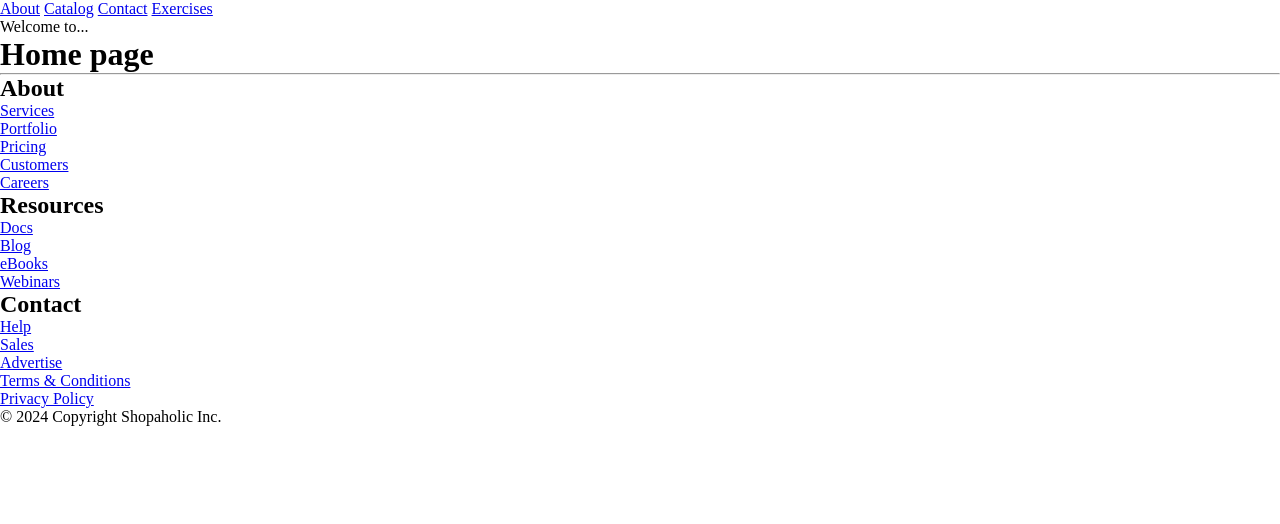
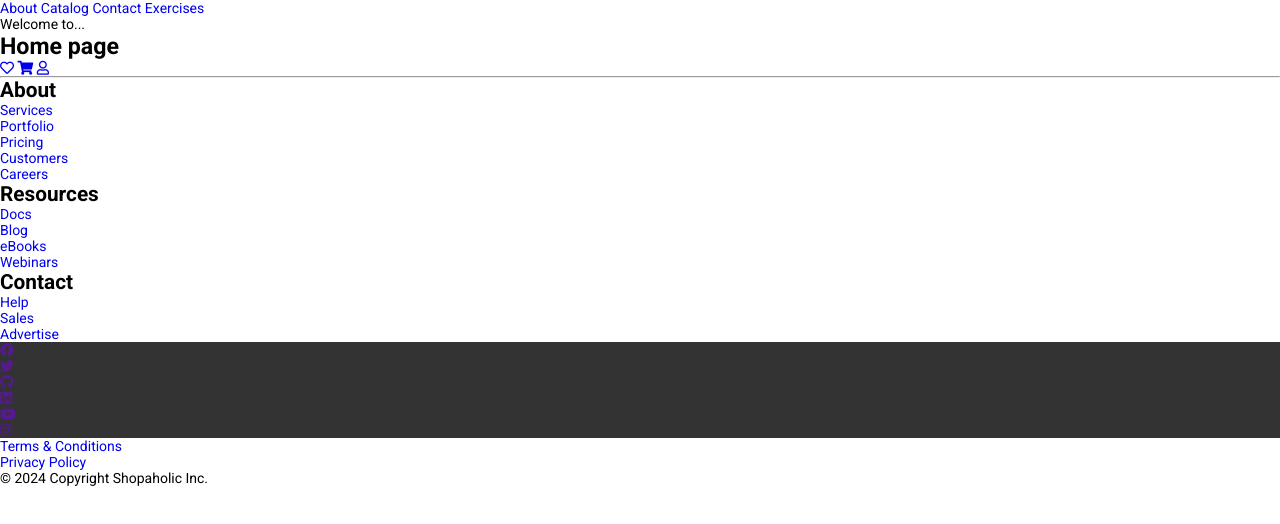
Before and after one commit to KatyaHretska/Hretska.github.io, a plain HTML site: page index.html in a window 1280 px wide. Drawn offline with Linux system fonts and the light colour scheme.

Commit message:
add hw 5

```diff
--- a/css/common.css
+++ b/css/common.css
@@ -1,6 +1,10 @@
 * {
     margin: 0;
     padding: 0;
+}
+:root {
+    --primary-font-family: 'Roboto', sans-serif;
+    --primary-font-size: 0.875rem;
 }
 
 html {
@@ -12,3 +16,7 @@ footer {
     --footer-text-color: #fff;
     --fuuter-bg-color: #000;
 }
+
+a {
+    text-decoration: none;
+}
--- a/css/main.css
+++ b/css/main.css
@@ -1,5 +1,30 @@
 @import url("common.css");
+@import url("https://cdnjs.cloudflare.com/ajax/libs/font-awesome/5.14.0/css/all.min.css");
+
 body {
     color: var(--primary-text-color);
     background: var(--primary-bg-color);
+    font-family: var(--primary-font-family);
+    font-size: var(--primary-font-size);
 }
+
+h1,h2,h3 {
+    font-weight: 700;
+}
+
+h1 {
+    font-size: 1.45rem;
+}
+
+h2 {
+    font-size: 1.3rem;
+}
+
+.list-unstyled {
+    list-style: none;
+}
+
+.footer-social {
+    color: #eee;
+    background-color: #333;
+}
--- /dev/null
+++ b/exercises/lecture-05/css/main.css
@@ -0,0 +1,18 @@
+
+body {
+    font-family: 'Roboto', sans-serif;
+    font-size: 16px;
+    > div {
+    font-size: 1.6em ;
+        > span span {
+            font-size: 1.6em ;
+        }
+    }
+    > strong {
+        font-size: 1.6em;
+     }    /* хоча можна було і не писати саме для стронг і так би було 25.6 пікселів, бо стронг загорнутий у дів*/
+}
+
+ul {
+    list-style: square;
+}
--- a/index.html
+++ b/index.html
@@ -6,17 +6,30 @@
     <title>Моя домашня сторінка</title>
     <link rel="stylesheet" href="css/main.css" />
     <link rel="icon" href="favicon_io/favicon.ico" type="image/x-icon" />
+    <link rel="preconnect" href="https://fonts.googleapis.com" />
+    <link rel="preconnect" href="https://fonts.gstatic.com" crossorigin />
+    <link
+      href="https://fonts.googleapis.com/css2?family=Roboto:ital,wght@0,100;0,400;0,500;0,700;1,100;1,500&display=swap"
+      rel="stylesheet"
+    />
   </head>
   <body>
-    <nav>
-      <a href="about.html">About</a>
-      <a href="catalog.html">Catalog</a>
-      <a href="contact.html">Contact</a>
-      <a href="./exercises/index.html">Exercises</a>
-    </nav>
     <header>
+      <nav>
+        <a href="about.html">About</a>
+        <a href="catalog.html">Catalog</a>
+        <a href="contact.html">Contact</a>
+        <a href="./exercises/index.html">Exercises</a>
+      </nav>
+
       <p>Welcome to...</p>
       <h1>Home page</h1>
+
+      <nav>
+        <a href="#" class="far fa-heart"></a>
+        <a href="cart.html" class="fas fa-shopping-cart"></a>
+        <a href="#!" class="far fa-user"></a>
+      </nav>
     </header>
 
     <hr />
@@ -58,6 +71,30 @@
         </ul>
       </div>
       <!-- Footer legal -->
+
+      <section class="footer-social">
+        <ul class="list-unstyled">
+          <li>
+            <a href=""><i class="fab fa-facebook"></i></a>
+          </li>
+          <li>
+            <a href=""><i class="fab fa-twitter"></i></a>
+          </li>
+          <li>
+            <a href=""><i class="fab fa-github"></i></a>
+          </li>
+          <li>
+            <a href=""><i class="fab fa-linkedin"></i></a>
+          </li>
+          <li>
+            <a href=""><i class="fab fa-youtube"></i></a>
+          </li>
+          <li>
+            <a href=""><i class="fab fa-instagram"></i></a>
+          </li>
+        </ul>
+      </section>
+
       <section>
         <!-- створити тут section -->
         <!-- створити тут невпорядкований список з такмсм елементами -->
```
Also changed, not shown: exercises/index.html (+1 -0 lines), exercises/lecture-05/index.html (added, +35 -0 lines), 1 other file.
